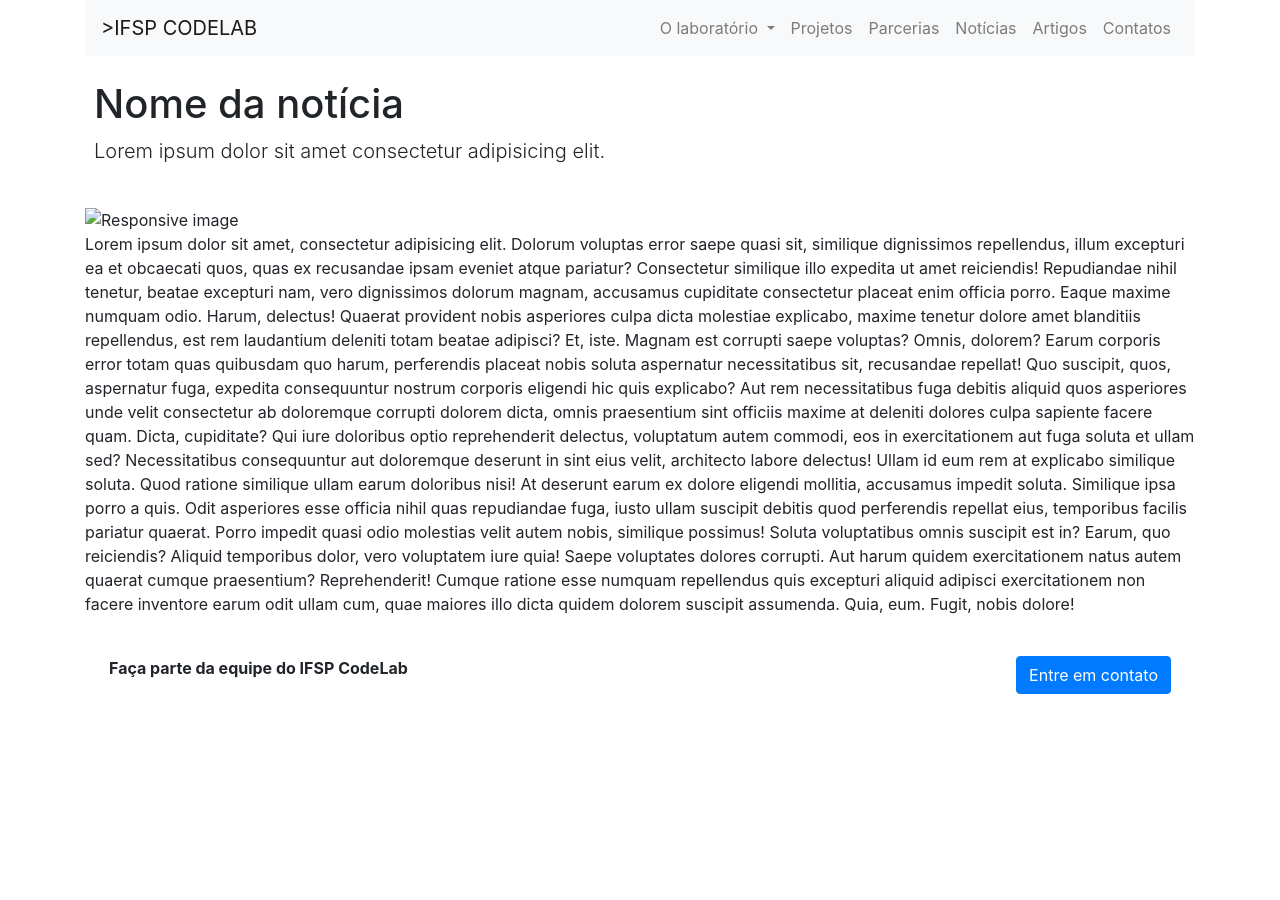
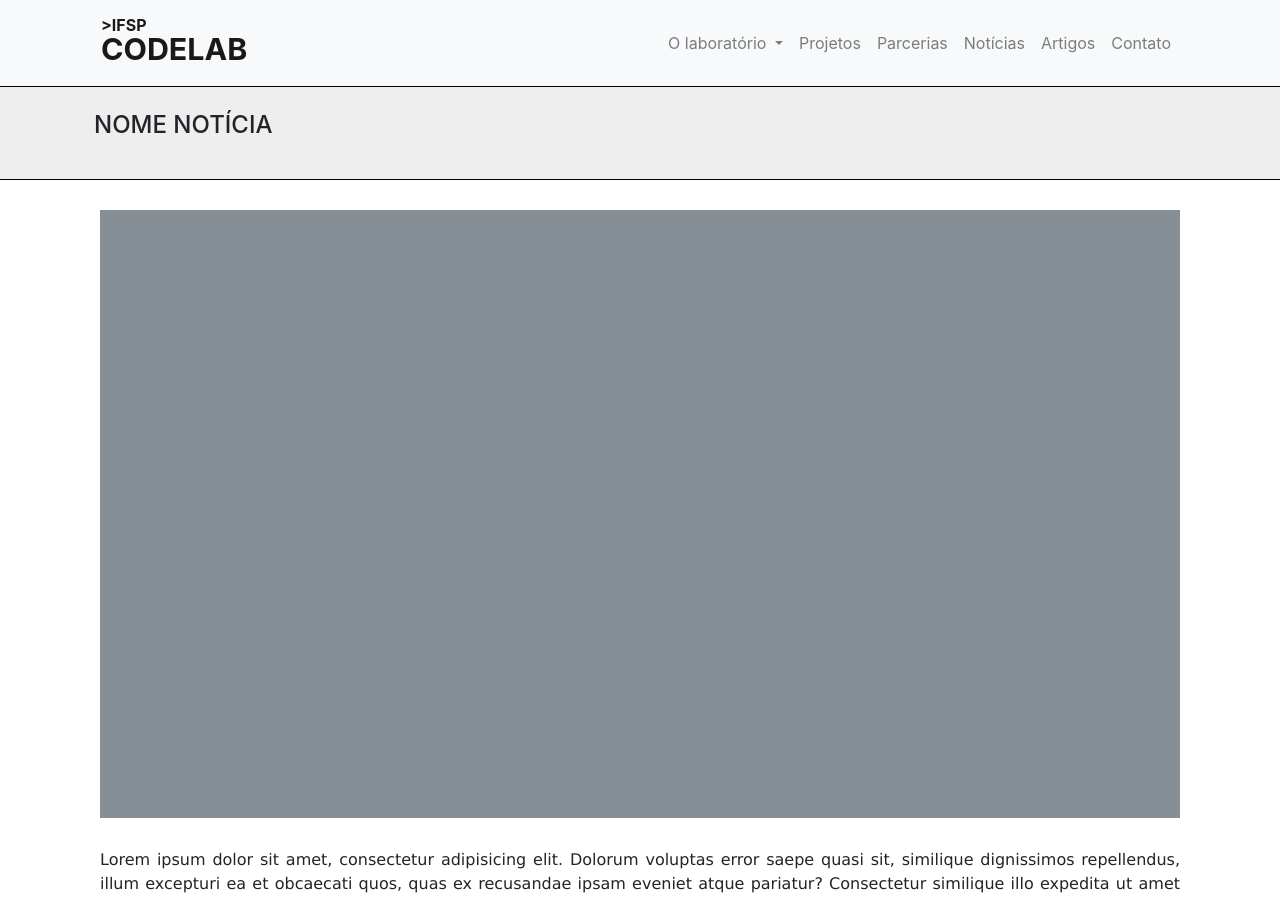
Before and after one commit to ifspcodelab/ifspcodelab.github.io, a Jekyll site: the page built from pages/detalhe-noticia.html, in a window 1280 px wide and 900 px high. Built offline with Jekyll 4.4.1, drawn with Linux system fonts in a browser that asks for light colours.

Commit message:
Adequado ao jekyll a página artigos-detalhe

```diff
--- a/pages/artigos-detalhe.html
+++ b/pages/artigos-detalhe.html
@@ -2,8 +2,7 @@
 layout: layout
 titulo: artigo-detalhe
 ---
-        <!--Fim do Sub-titulo-->
-        <!--Conteudo-->
+
 <div class="container-fluid">
     <div class="row">
         <div class="col p-3">
--- a/pages/detalhe-noticia.html
+++ b/pages/detalhe-noticia.html
@@ -1,77 +1,12 @@
-<!doctype html>
-<html lang="pt-br">
-
-<head>
-  <meta charset="utf-8">
-  <meta name="viewport" content="width=device-width, initial-scale=1, shrink-to-fit=no">
-  <link rel="stylesheet" href="../bootstrap/css/bootstrap.min.css">
-  <link rel="stylesheet" href="../css/estilo_layout.css">
-  <title>Nome da notícia</title>
-</head>
-
-<body>
-  <header>
-    <div class="container">
-      <nav class="navbar navbar-expand-md navbar-light bg-light">
-        <a class="navbar-brand " href="#">
-          >IFSP
-          <span>CODELAB</span>
-        </a>
-        <button class="navbar-toggler" type="button" data-toggle="collapse" data-target="#navbarNavDropdown" aria-controls="navbarNavDropdown"
-          aria-expanded="false" aria-label="Alterna navegação">
-          <span class="navbar-toggler-icon"></span>
-        </button>
-        <div class="collapse navbar-collapse" id="navbarNavDropdown">
-          <ul class="navbar-nav  ml-auto  ">
-            <li class="nav-item dropdown">
-              <a class="nav-link dropdown-toggle" href="#" id="navbarDropdownMenuLink" role="button" data-toggle="dropdown" aria-haspopup="true"
-                aria-expanded="false">
-                O laboratório
-              </a>
-              <div class="dropdown-menu" aria-labelledby="navbarDropdownMenuLink">
-                <a class="dropdown-item" href="#">Missão, Visão e Valores</a>
-                <a class="dropdown-item" href="#">Publicações</a>
-                <a class="dropdown-item" href="#">Equipe</a>
-              </div>
-            </li>
-            <li class="nav-item">
-              <a class="nav-link" href="#">Projetos</a>
-            </li>
-            <li class="nav-item">
-              <a class="nav-link" href="#">Parcerias</a>
-            </li>
-            <li class="nav-item">
-              <a class="nav-link" href="#">Notícias</a>
-            </li>
-            <li class="nav-item">
-              <a class="nav-link" href="#">Artigos</a>
-            </li>
-            <li class="nav-item">
-              <a class="nav-link" href="#">Contatos</a>
-            </li>
-          </ul>
-          <!--fim lista -->
-        </div>
-        <!--Fim de dropdown-->
-      </nav>
-    </div>
-    <!--Fim de container -->
-  </header>
-  <article>
-    <div class="titulo-pagina">
-      <div class="container">
-        <div class="row">
-          <div class="col-md-12 p-4">
-            <h1>Nome da notícia</h1>
-            <p class="lead">Lorem ipsum dolor sit amet consectetur adipisicing elit. </p>
-          </div>
-        </div>
-      </div>
-    </div>
+---
+layout: layout
+titulo: Nome notícia
+subtitulo:
+---
     <div  class="container">
       <div class="row">
         <div class="col-md-12">
-            <img src="../images/imagemNoticia.png" class="img-fluid imagem-principal" alt="Responsive image"/>
+            <img src="../assets/images/imagemNoticia.png" class="img-fluid imagem-principal" alt="Responsive image"/>
         </div>
       </div>
       <div class="row">
@@ -90,30 +25,3 @@
         </div>
       </div>
     </div>
-  </article>
-  <aside id="entre-em-contato">
-    <div class="container">
-      <div class="row p-4">
-        <div class="col-sm">
-          <p>
-            <b>Faça parte da equipe do IFSP CodeLab</b>
-          </p>
-        </div>
-        <div class="col-sm ">
-          <button id="botao-entre-em-contato" type="button" class="btn btn-primary float-right">Entre em contato</button>
-        </div>
-      </div>
-    </div>
-  </aside>
-  <footer>
-    <div class="container">
-      <div class="row">
-      </div>
-    </div>
-  </footer>
-  <script src="../bootstrap/js/jquery-3.3.1.slim.min.js"></script>
-  <script src="../bootstrap/js/popper.min.js"></script>
-  <script src="../bootstrap/js/bootstrap.min.js"></script>
-</body>
-
-</html>
--- a/pages/noticias.html
+++ b/pages/noticias.html
@@ -1,7 +1,9 @@
 ---
 layout: layout
 titulo: Notícias
- subtitulo: Lorem ipsum dolor, sit amet consectetur adipisicing elit. Eius dolorem, obcaecati ad laborum asperiores provident numquam sunt veniam, tenetur soluta odit deleniti assumenda dolorum dolor voluptas iste. Sapiente, soluta esse.
+subtitulo: Lorem ipsum dolor, sit amet consectetur adipisicing elit. Eius dolorem, obcaecati ad laborum asperiores
+provident numquam sunt veniam, tenetur soluta odit deleniti assumenda dolorum dolor voluptas iste. Sapiente, soluta
+esse.
 ---
 
 
```
Lines whose indentation alone changed are shown as unchanged.
